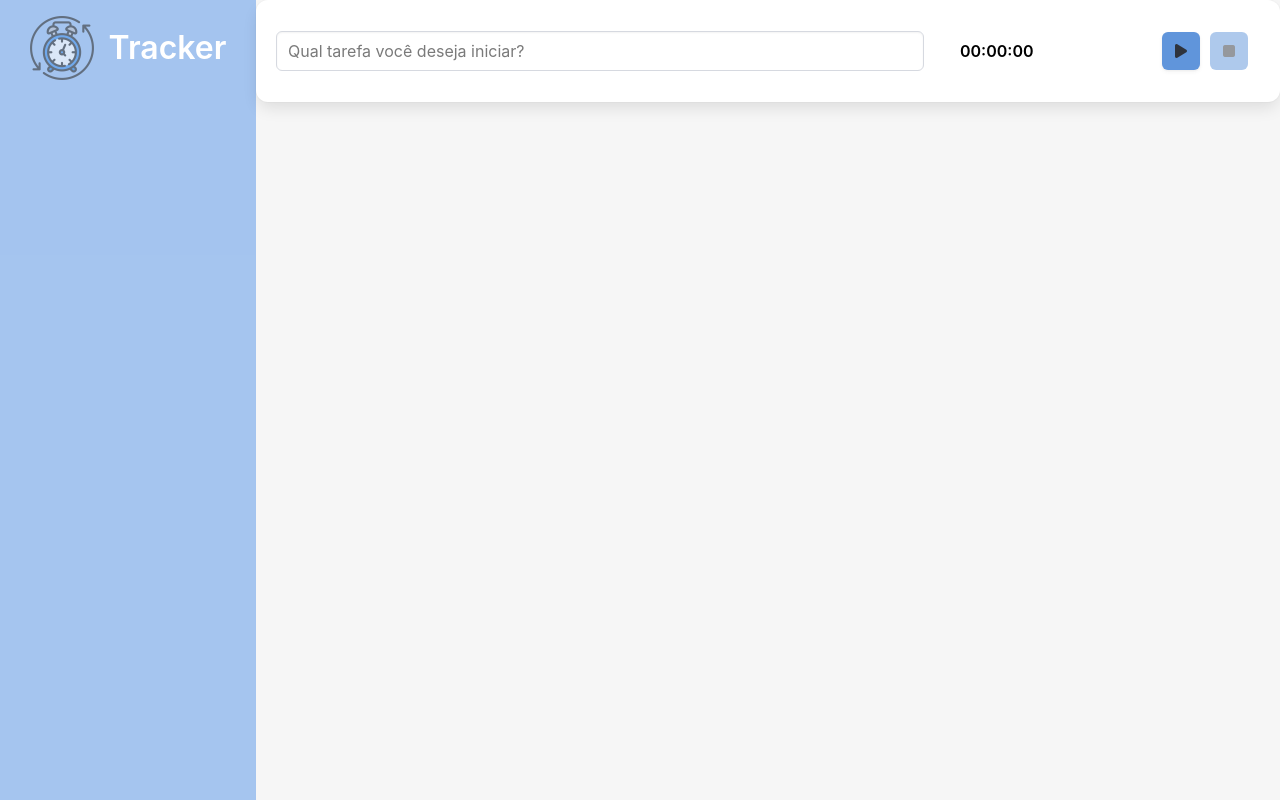
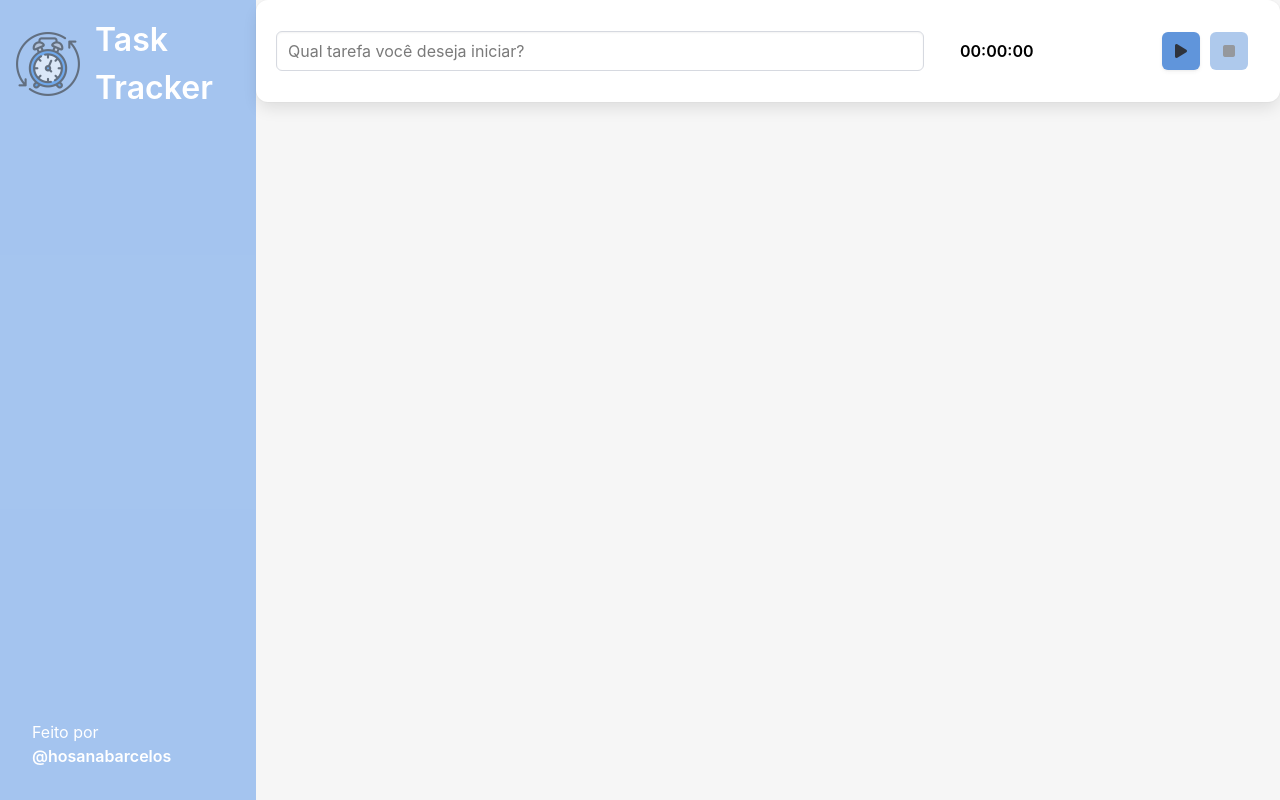
Before and after one commit to hosanabarcelos/task-tracker, a Vue app: page / in a window 1280 px wide. Built offline with nearby package versions, Linux system fonts and the light colour scheme.

Commit message:
feat: add rodapé

```diff
--- a/src/components/Sidebar.vue
+++ b/src/components/Sidebar.vue
@@ -2,7 +2,8 @@
 	<header>
 		<h1 class="logo">
 			<img src="../assets/logo.png" alt="Logo">
-			<p>Tracker</p>
+			<p>Task Tracker</p>
+            <h3>Feito por <a href="https://github.com/hosanabarcelos" target="_blank">@hosanabarcelos</a></h3>
 		</h1>
 	</header>
 </template>
@@ -39,6 +40,18 @@ p {
 	color: #FFFFFF;
 }
 
+h3 {
+    position: absolute;
+    bottom: 0;
+    margin: 2rem;
+    color: #FFFFFF;
+}
+
+a {
+    color: #FFFFFF;
+    font-weight: 600;
+}
+
 @media only screen and (max-width: 768px) {
   header {
 	padding: 2.5rem;
```
